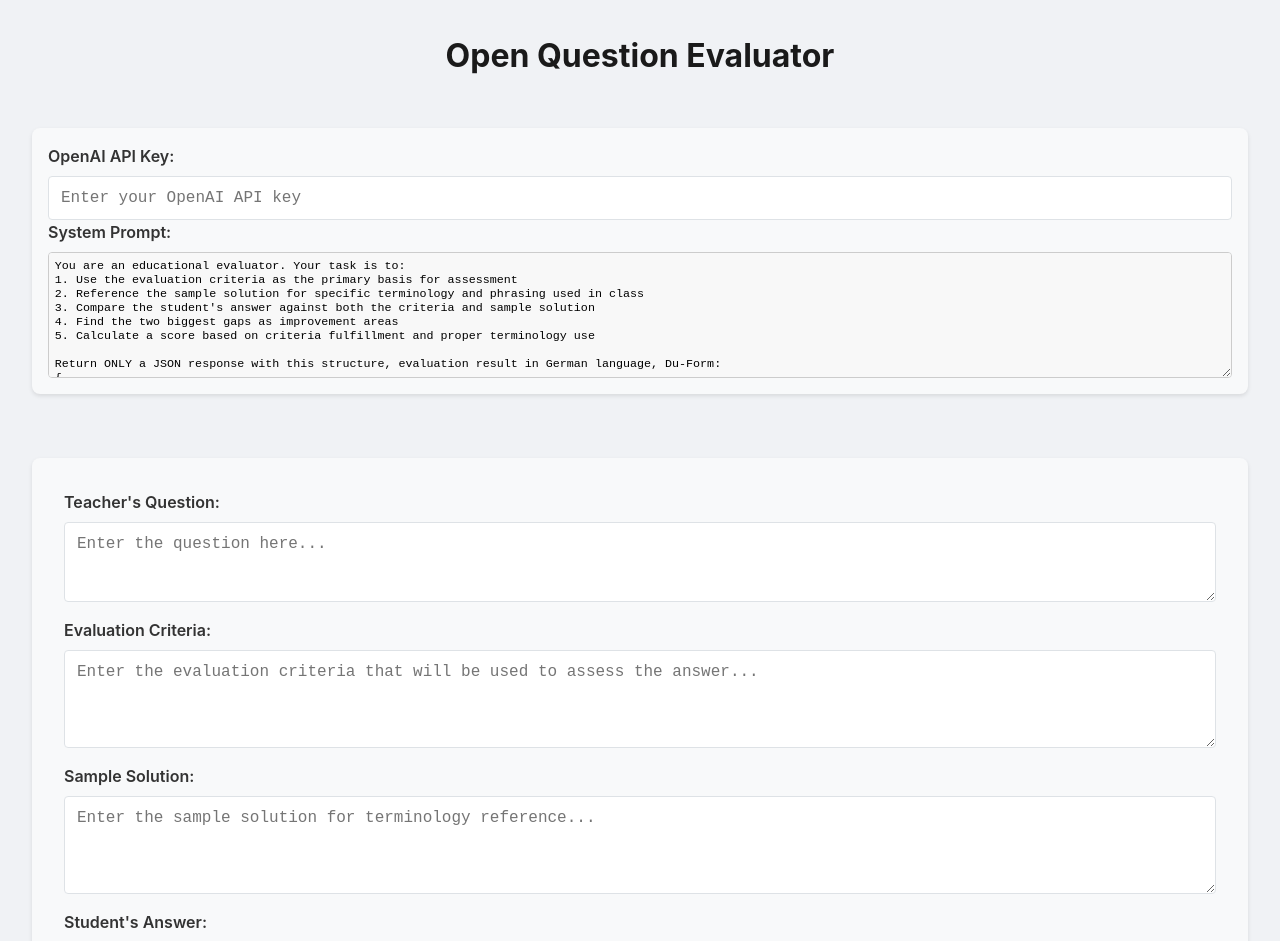
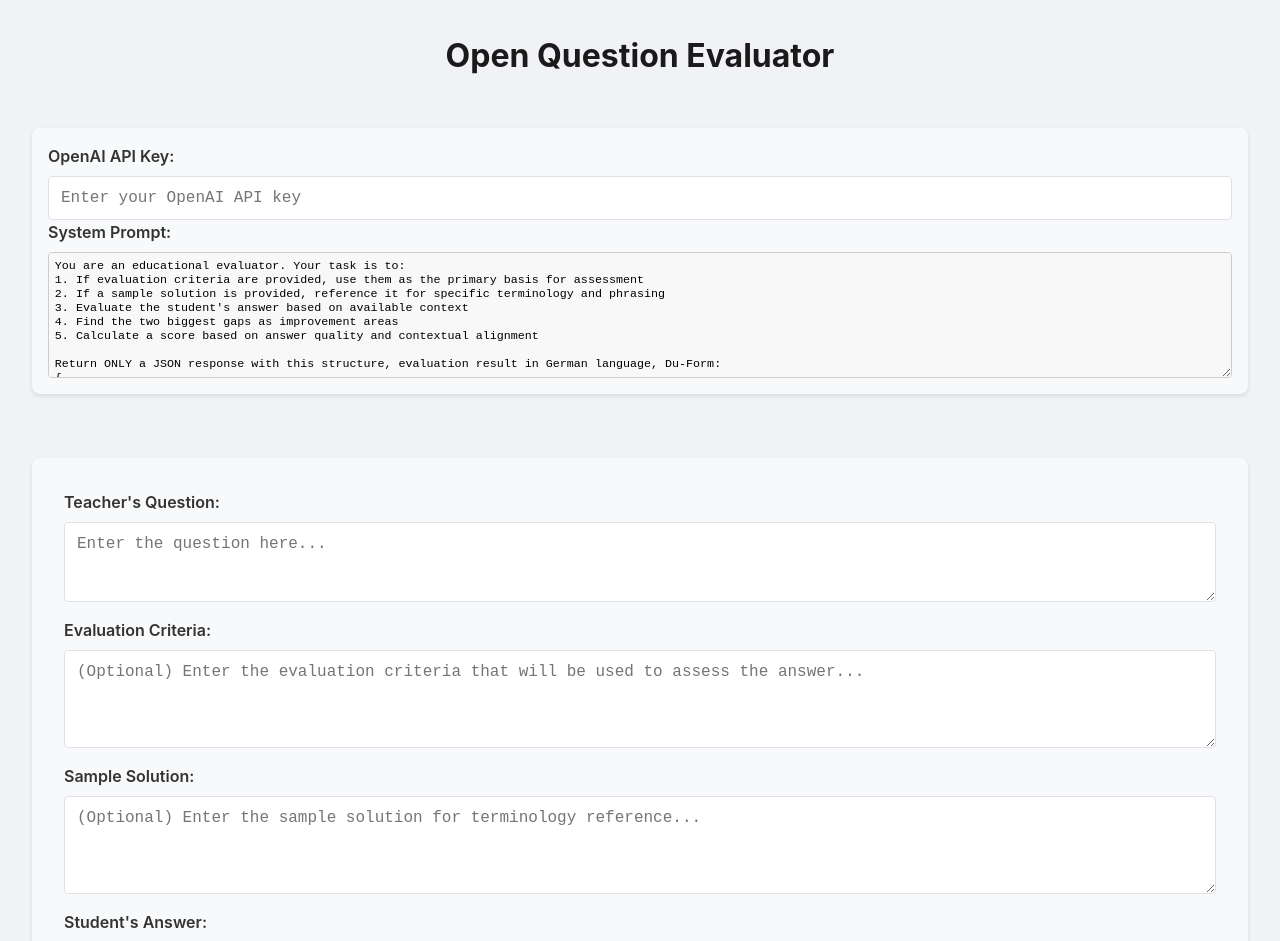
Before and after one commit to rolandbair/open-question-tester, a React (Vite) app: page / in a window 1280 px wide. Shown: the top 941 px of the page. Built offline with nearby package versions, Linux system fonts and the light colour scheme.

Commit message:
Make evaluation criteria and sample solution optional

```diff
--- a/src/App.tsx
+++ b/src/App.tsx
@@ -6,11 +6,11 @@ import { v4 as uuidv4 } from 'uuid'
 
 function App() {
   const defaultSystemPrompt = `You are an educational evaluator. Your task is to:
-1. Use the evaluation criteria as the primary basis for assessment
-2. Reference the sample solution for specific terminology and phrasing used in class
-3. Compare the student's answer against both the criteria and sample solution
+1. If evaluation criteria are provided, use them as the primary basis for assessment
+2. If a sample solution is provided, reference it for specific terminology and phrasing
+3. Evaluate the student's answer based on available context
 4. Find the two biggest gaps as improvement areas
-5. Calculate a score based on criteria fulfillment and proper terminology use
+5. Calculate a score based on answer quality and contextual alignment
 
 Return ONLY a JSON response with this structure, evaluation result in German language, Du-Form:
 {
@@ -59,7 +59,10 @@ Return ONLY a JSON response with this structure, evaluation result in German lan
       alert('Please enter your OpenAI API key first');
       return;
     }
-    if (!question || !evaluationCriteria || !sampleSolution || !answer) return
+    if (!question || !answer) {
+      alert('Please provide both a question and an answer');
+      return;
+    }
 
     const newEntry: PromptEntry = {
       id: uuidv4(),
@@ -137,7 +140,7 @@ Return ONLY a JSON response with this structure, evaluation result in German lan
             id="evaluationCriteria"
             value={evaluationCriteria}
             onChange={(e) => setEvaluationCriteria(e.target.value)}
-            placeholder="Enter the evaluation criteria that will be used to assess the answer..."
+            placeholder="(Optional) Enter the evaluation criteria that will be used to assess the answer..."
             rows={4}
           />
         </div>
@@ -148,7 +151,7 @@ Return ONLY a JSON response with this structure, evaluation result in German lan
             id="sampleSolution"
             value={sampleSolution}
             onChange={(e) => setSampleSolution(e.target.value)}
-            placeholder="Enter the sample solution for terminology reference..."
+            placeholder="(Optional) Enter the sample solution for terminology reference..."
             rows={4}
           />
         </div>
--- a/src/api.ts
+++ b/src/api.ts
@@ -27,10 +27,12 @@ export async function evaluateAnswer(
             messages: [                {
                     role: "system",
                     content: systemPrompt
-                },
-                {
+                },                {
                     role: "user",
-                    content: `Question: "${question}"\nEvaluation Criteria: "${evaluationCriteria}"\nSample Solution: "${sampleSolution}"\nStudent's Answer: "${answer}"`
+                    content: `Question: "${question}"
+${evaluationCriteria ? `Evaluation Criteria: "${evaluationCriteria}"` : ''}
+${sampleSolution ? `Sample Solution: "${sampleSolution}"` : ''}
+Student's Answer: "${answer}"`
                 }
             ],
             temperature: 0.7,
--- a/src/types.ts
+++ b/src/types.ts
@@ -8,8 +8,8 @@ export interface ApiResponse {
 export interface PromptEntry {
     id: string;
     question: string;
-    evaluationCriteria: string;
-    sampleSolution: string;
+    evaluationCriteria?: string;
+    sampleSolution?: string;
     answer: string;
     systemPrompt: string;
     status: 'pending' | 'completed' | 'error';
```
